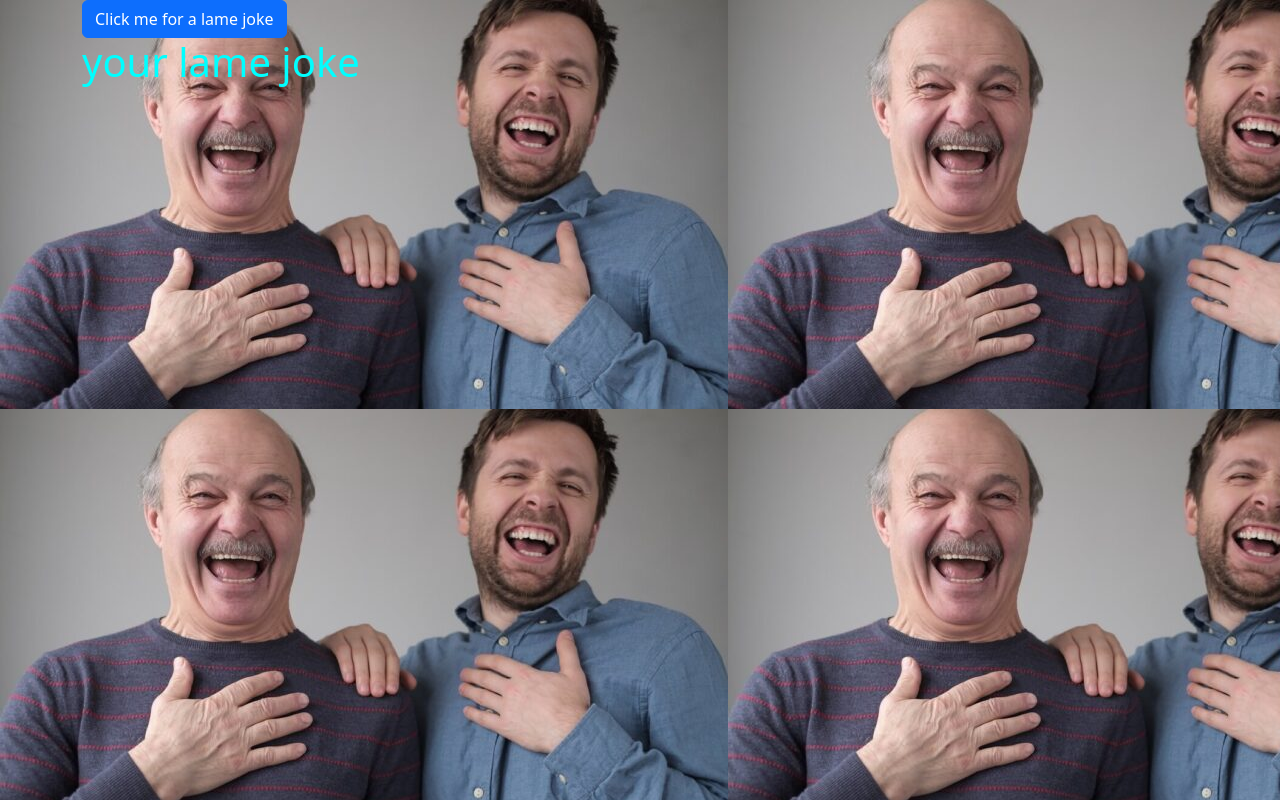
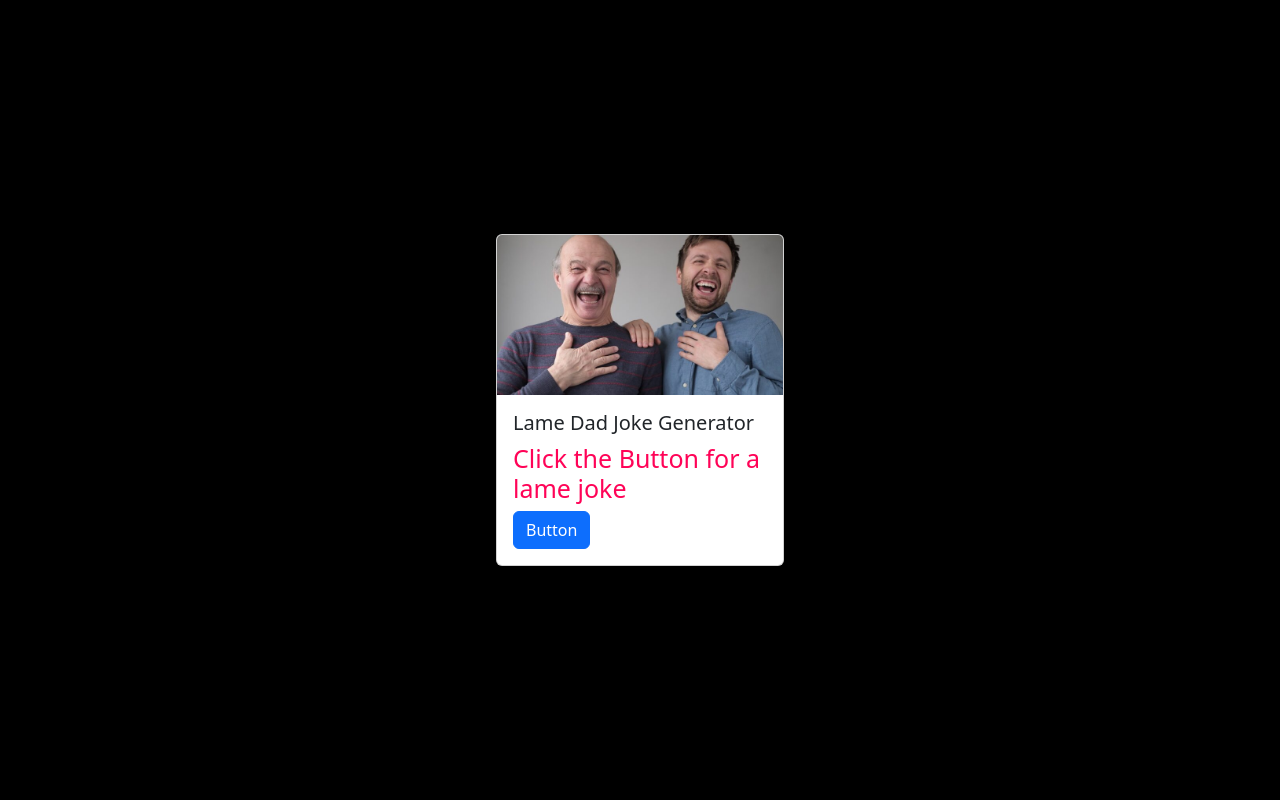
Before and after one commit to johnnypham2/dadJokes, a plain HTML site: page index.html in a window 1280 px wide. Drawn offline with nearby package versions, Linux system fonts and the light colour scheme.

Commit message:
made it pretty

```diff
--- a/Scripts/app.js
+++ b/Scripts/app.js
@@ -1,6 +1,8 @@
 let joke = document.getElementById("joke")
 let jokeBtn = document.getElementById("jokeBtn")
 
+
+//joke function
 const getJokes = async() => {
     const promise = await fetch("https://icanhazdadjoke.com/", {
         headers:{
@@ -14,7 +16,7 @@ const getJokes = async() => {
     return data;
 }
 
-
+//added eventlisteners for your button click
 jokeBtn.addEventListener("click", async() =>{
     await getJokes();
 });
--- a/Styles/styles.css
+++ b/Styles/styles.css
@@ -1,6 +1,13 @@
 h1 {
-    color: aqua;
+    color: rgb(255, 3, 87);
+    font-size: 25px;
+}
+.container {
+    display: flex;
+    justify-content: center;
+    align-items: center;
+    height: 100vh;
 }
 body {
-    background-image: url(/assets/dad-joke1200-728x409.jpg);
+    background-color: black;
 }
--- a/index.html
+++ b/index.html
@@ -9,11 +9,19 @@
   </head>
   <body>
 
-<div class="container">
-    <button id="jokeBtn" type="button" class="btn btn-primary ">Click me for a lame joke</button>
-    <h1 id="joke">your lame joke</h1>
 
-</div>
+
+    <div class="container">
+      <div class="card" style="width: 18rem;">
+        <img src="/assets/dad-joke1200-728x409.jpg" class="card-img-top" alt="...">
+        <div class="card-body">
+          <h5 class="card-title">Lame Dad Joke Generator</h5>
+          <h1 id="joke">Click the Button for a lame joke</h1>
+          <button id="jokeBtn" type="button" class="btn btn-primary ">Button</button>
+        </div>
+      </div>
+    </div>
+
 
 
 
```
